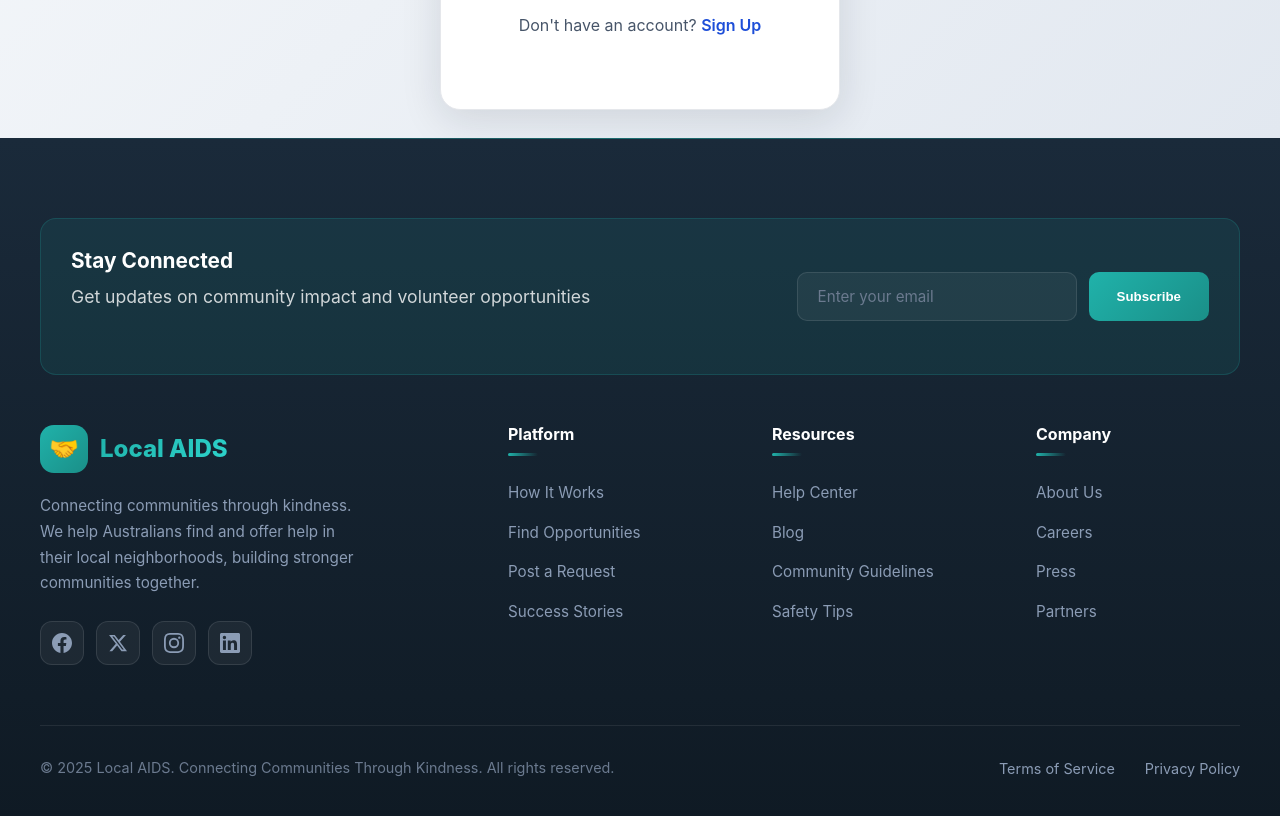
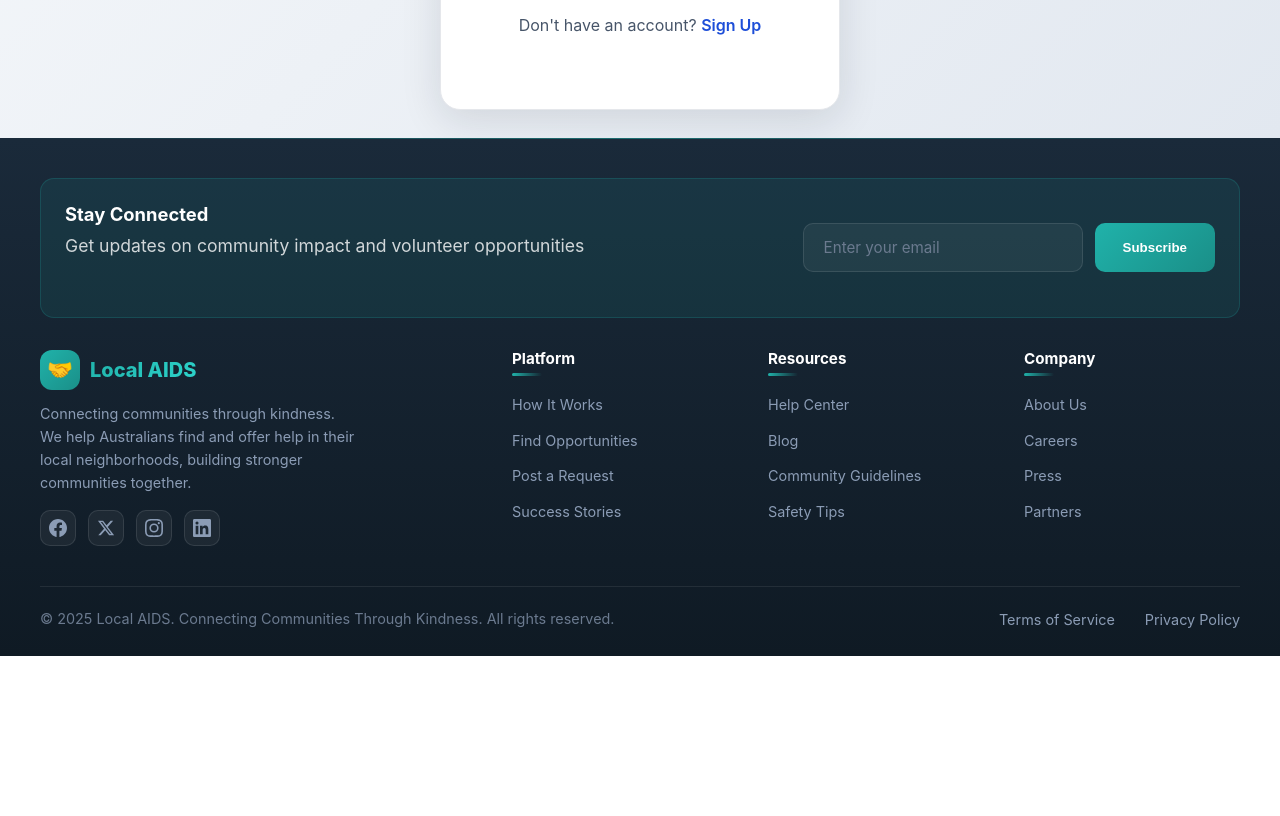
Before and after one commit to magnas10/local-aids, a React (Create React App) app: page /login in a window 1280 px wide. Shown: the part 740-1556 px from the top of the page. After the commit the page ends 1396 px from the top, so only its background shows below. Built offline with nearby package versions, Linux system fonts and the light colour scheme.

Commit message:
footer size

```diff
--- a/src/components/Footer.css
+++ b/src/components/Footer.css
@@ -2,7 +2,7 @@
 .footer {
   background: linear-gradient(180deg, #1a2a3a 0%, #0f1a24 100%);
   color: white;
-  padding: 80px 24px 40px;
+  padding: 40px 24px 24px;
   position: relative;
   overflow: hidden;
 }
@@ -25,8 +25,8 @@
 .footer-main {
   display: grid;
   grid-template-columns: 2fr repeat(3, 1fr);
-  gap: 60px;
-  margin-bottom: 60px;
+  gap: 40px;
+  margin-bottom: 40px;
 }
 
 .footer-brand {
@@ -36,23 +36,23 @@
 .footer-logo {
   display: flex;
   align-items: center;
-  gap: 12px;
-  margin-bottom: 20px;
+  gap: 10px;
+  margin-bottom: 12px;
 }
 
 .footer-logo-icon {
-  width: 48px;
-  height: 48px;
+  width: 40px;
+  height: 40px;
   background: linear-gradient(135deg, #20b2aa, #1a8f88);
-  border-radius: 14px;
+  border-radius: 12px;
   display: flex;
   align-items: center;
   justify-content: center;
-  font-size: 1.5rem;
+  font-size: 1.3rem;
 }
 
 .footer-logo-text {
-  font-size: 1.5rem;
+  font-size: 1.25rem;
   font-weight: 800;
   background: linear-gradient(135deg, #20b2aa, #2dd4cc);
   -webkit-background-clip: text;
@@ -62,9 +62,9 @@
 
 .footer-tagline {
   color: #8b9cb5;
-  line-height: 1.7;
-  margin-bottom: 25px;
-  font-size: 0.95rem;
+  line-height: 1.6;
+  margin-bottom: 16px;
+  font-size: 0.9rem;
 }
 
 .footer-social {
@@ -73,9 +73,9 @@
 }
 
 .social-link {
-  width: 44px;
-  height: 44px;
-  border-radius: 12px;
+  width: 36px;
+  height: 36px;
+  border-radius: 10px;
   background: rgba(255, 255, 255, 0.05);
   border: 1px solid rgba(255, 255, 255, 0.1);
   display: flex;
@@ -87,8 +87,8 @@
 }
 
 .social-link svg {
-  width: 20px;
-  height: 20px;
+  width: 18px;
+  height: 18px;
   fill: currentColor;
 }
 
@@ -122,11 +122,11 @@
 
 .footer-column h4 {
   color: white;
-  font-size: 1rem;
+  font-size: 0.95rem;
   font-weight: 700;
-  margin-bottom: 24px;
+  margin-bottom: 16px;
   position: relative;
-  padding-bottom: 12px;
+  padding-bottom: 8px;
 }
 
 .footer-column h4::after {
@@ -147,17 +147,17 @@
 }
 
 .footer-column li {
-  margin-bottom: 14px;
+  margin-bottom: 10px;
 }
 
 .footer-link {
   color: #8b9cb5;
   text-decoration: none;
-  font-size: 0.95rem;
+  font-size: 0.9rem;
   transition: all 0.2s ease;
   display: inline-flex;
   align-items: center;
-  gap: 8px;
+  gap: 6px;
   background: none;
   border: none;
   cursor: pointer;
@@ -171,13 +171,13 @@
 }
 
 .footer-bottom {
-  padding-top: 30px;
+  padding-top: 20px;
   border-top: 1px solid rgba(255, 255, 255, 0.08);
   display: flex;
   justify-content: space-between;
   align-items: center;
   flex-wrap: wrap;
-  gap: 20px;
+  gap: 16px;
 }
 
 .footer-copyright {
@@ -212,20 +212,20 @@
 .footer-newsletter {
   background: rgba(32, 178, 170, 0.1);
   border: 1px solid rgba(32, 178, 170, 0.2);
-  border-radius: 16px;
-  padding: 30px;
-  margin-bottom: 50px;
+  border-radius: 14px;
+  padding: 24px;
+  margin-bottom: 32px;
   display: flex;
   justify-content: space-between;
   align-items: center;
   flex-wrap: wrap;
-  gap: 30px;
+  gap: 24px;
 }
 
 .newsletter-content h3 {
   color: white;
-  font-size: 1.3rem;
-  margin-bottom: 8px;
+  font-size: 1.15rem;
+  margin-bottom: 6px;
 }
 
 .newsletter-content p {
@@ -301,7 +301,7 @@
 
 @media (max-width: 768px) {
   .footer {
-    padding: 60px 20px 30px;
+    padding: 32px 20px 20px;
   }
 
   .footer-main {
```
